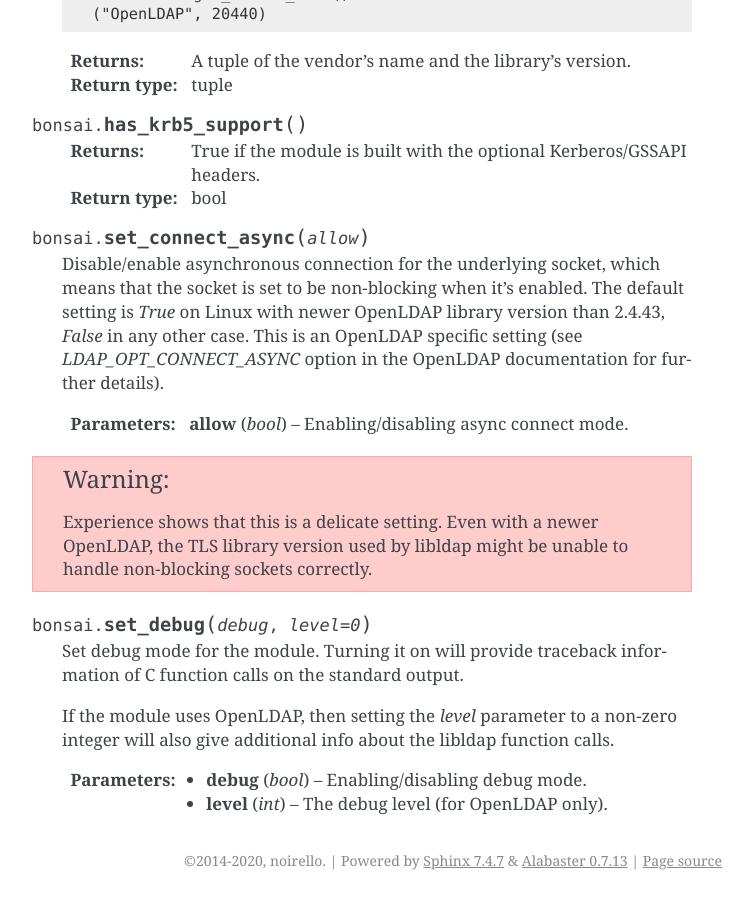
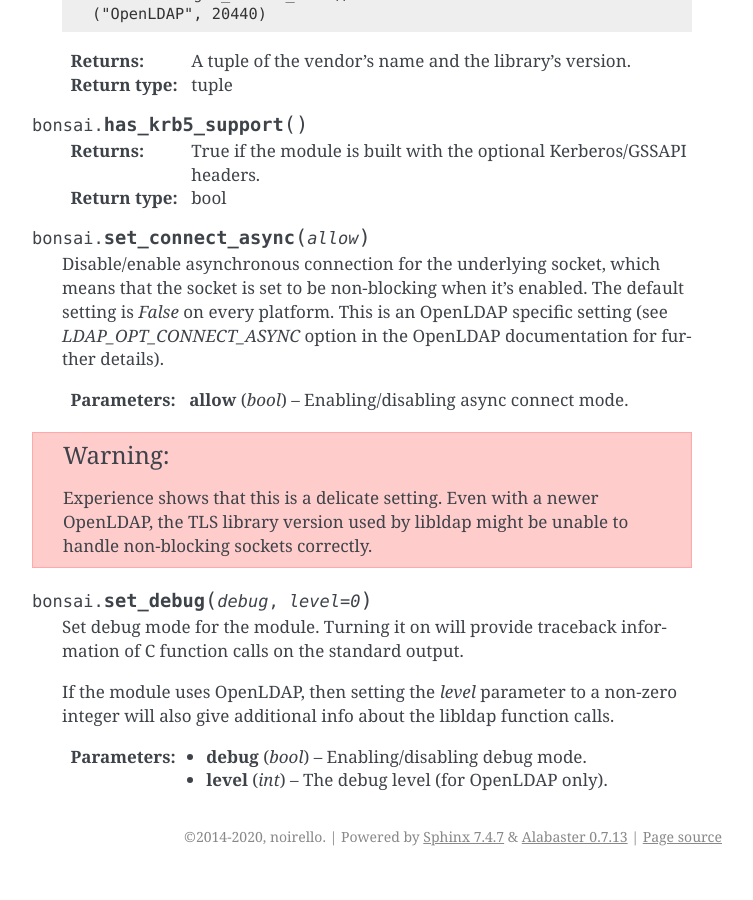
Before and after one commit to noirello/bonsai, a Sphinx documentation site: the page built from docs/api.rst, in a window 1280 px wide and 900 px high, scrolled down 24561 px. Shown: the whole window, without its empty margins (388-1141 px from the left). Built offline with Sphinx 7.4.7, drawn with Linux system fonts in a browser that asks for light colours; the version number could not be read and is left out; after the commit the page ends 25437 px from its top, so only the background shows below that.

Commit message:
Update docs about set_connect_async

```diff
--- a/docs/api.rst
+++ b/docs/api.rst
@@ -701,9 +701,8 @@ Utility functions
 
     Disable/enable asynchronous connection for the underlying socket, which means
     that the socket is set to be non-blocking when it's enabled. The default setting
-    is `True` on Linux with newer OpenLDAP library version than 2.4.43, `False` in any
-    other case. This is an OpenLDAP specific setting (see `LDAP_OPT_CONNECT_ASYNC` option
-    in the OpenLDAP documentation for further details).
+    is `False` on every platform. This is an OpenLDAP specific setting (see
+    `LDAP_OPT_CONNECT_ASYNC` option in the OpenLDAP documentation for further details).
 
     :param bool allow: Enabling/disabling async connect mode.
 
```
